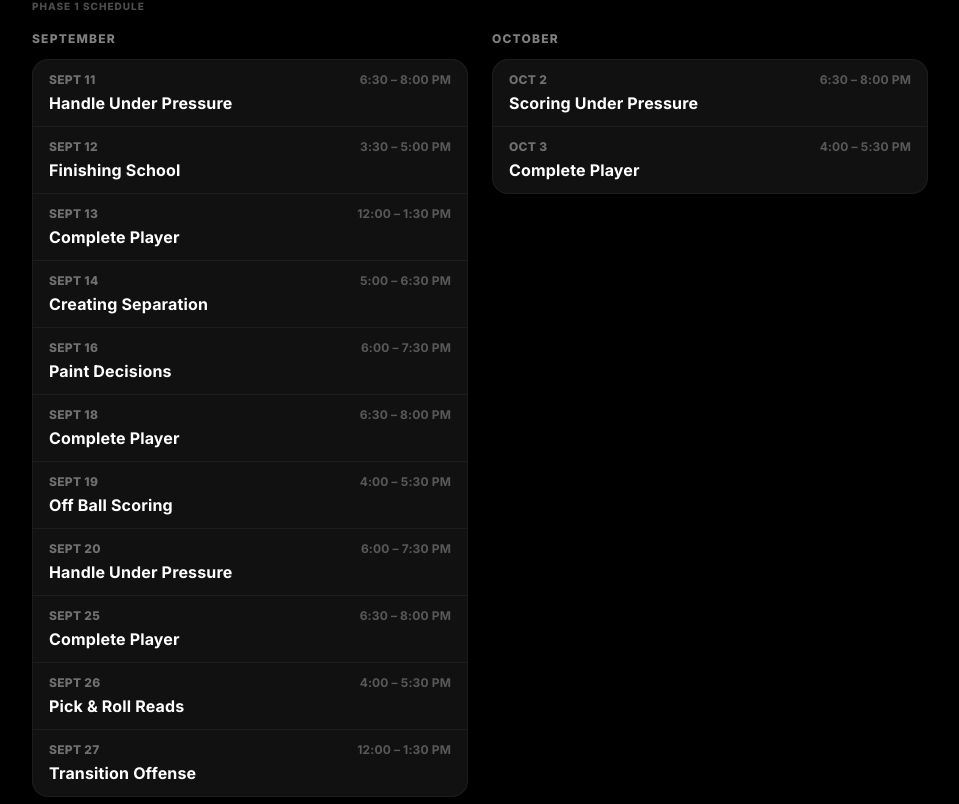
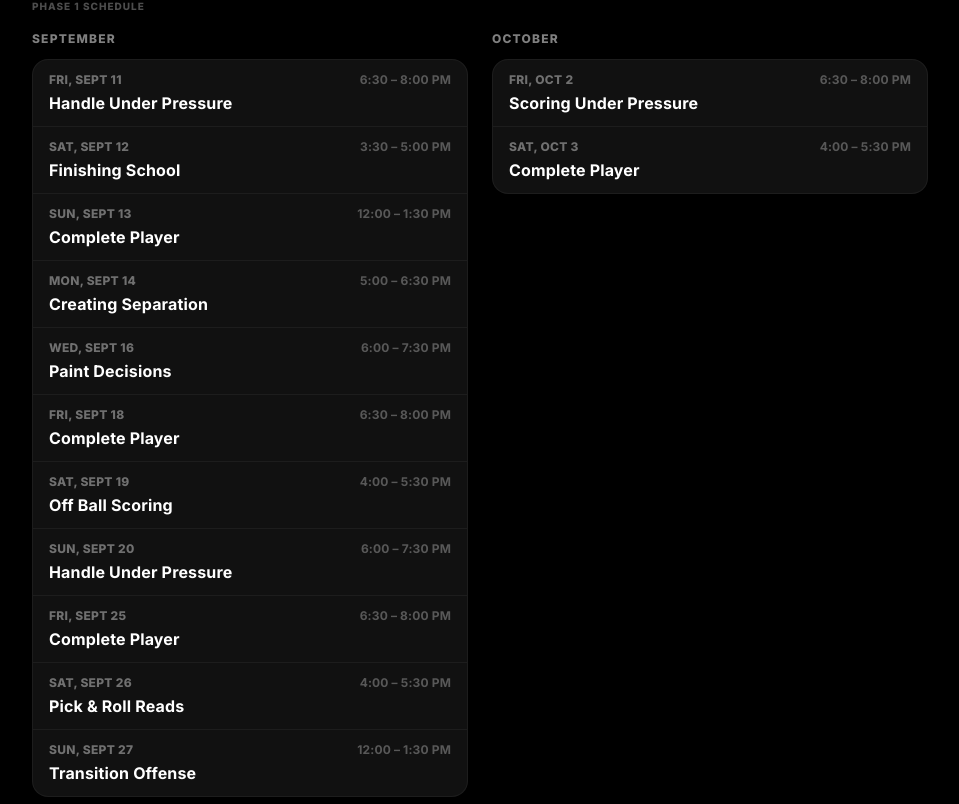
Before and after one commit to vantivemedia/LTS, a Next.js app: page /fall-programming in a window 1280 px wide. Shown: the part 756-1560 px from the top of the page, without its empty margins (160-1119 px from the left). Built offline with nearby package versions, Linux system fonts and the light colour scheme; no server answers.

Commit message:
Add day of week to each date on the Fall Academy schedule

```diff
--- a/app/fall-programming/page.tsx
+++ b/app/fall-programming/page.tsx
@@ -7,21 +7,21 @@ import { trackEvent } from "@/lib/analytics";
 
 const SCHEDULE = {
   September: [
-    { date: "Sept 11", time: "6:30 – 8:00 PM", focus: "Handle Under Pressure" },
-    { date: "Sept 12", time: "3:30 – 5:00 PM", focus: "Finishing School" },
-    { date: "Sept 13", time: "12:00 – 1:30 PM", focus: "Complete Player" },
-    { date: "Sept 14", time: "5:00 – 6:30 PM", focus: "Creating Separation" },
-    { date: "Sept 16", time: "6:00 – 7:30 PM", focus: "Paint Decisions" },
-    { date: "Sept 18", time: "6:30 – 8:00 PM", focus: "Complete Player" },
-    { date: "Sept 19", time: "4:00 – 5:30 PM", focus: "Off Ball Scoring" },
-    { date: "Sept 20", time: "6:00 – 7:30 PM", focus: "Handle Under Pressure" },
-    { date: "Sept 25", time: "6:30 – 8:00 PM", focus: "Complete Player" },
-    { date: "Sept 26", time: "4:00 – 5:30 PM", focus: "Pick & Roll Reads" },
-    { date: "Sept 27", time: "12:00 – 1:30 PM", focus: "Transition Offense" },
+    { date: "Sept 11", day: "Fri", time: "6:30 – 8:00 PM", focus: "Handle Under Pressure" },
+    { date: "Sept 12", day: "Sat", time: "3:30 – 5:00 PM", focus: "Finishing School" },
+    { date: "Sept 13", day: "Sun", time: "12:00 – 1:30 PM", focus: "Complete Player" },
+    { date: "Sept 14", day: "Mon", time: "5:00 – 6:30 PM", focus: "Creating Separation" },
+    { date: "Sept 16", day: "Wed", time: "6:00 – 7:30 PM", focus: "Paint Decisions" },
+    { date: "Sept 18", day: "Fri", time: "6:30 – 8:00 PM", focus: "Complete Player" },
+    { date: "Sept 19", day: "Sat", time: "4:00 – 5:30 PM", focus: "Off Ball Scoring" },
+    { date: "Sept 20", day: "Sun", time: "6:00 – 7:30 PM", focus: "Handle Under Pressure" },
+    { date: "Sept 25", day: "Fri", time: "6:30 – 8:00 PM", focus: "Complete Player" },
+    { date: "Sept 26", day: "Sat", time: "4:00 – 5:30 PM", focus: "Pick & Roll Reads" },
+    { date: "Sept 27", day: "Sun", time: "12:00 – 1:30 PM", focus: "Transition Offense" },
   ],
   October: [
-    { date: "Oct 2", time: "6:30 – 8:00 PM", focus: "Scoring Under Pressure" },
-    { date: "Oct 3", time: "4:00 – 5:30 PM", focus: "Complete Player" },
+    { date: "Oct 2", day: "Fri", time: "6:30 – 8:00 PM", focus: "Scoring Under Pressure" },
+    { date: "Oct 3", day: "Sat", time: "4:00 – 5:30 PM", focus: "Complete Player" },
   ],
 };
 
@@ -146,7 +146,7 @@ export default function FallProgrammingPage() {
                   {sessions.map((s) => (
                     <div key={s.date} className="px-4 py-3">
                       <div className="flex items-center justify-between mb-1">
-                        <span className="text-white/40 text-xs font-black uppercase tracking-wide">{s.date}</span>
+                        <span className="text-white/40 text-xs font-black uppercase tracking-wide">{s.day}, {s.date}</span>
                         <span className="text-white/30 text-xs font-bold">{s.time}</span>
                       </div>
                       <p className="text-white font-bold text-base leading-snug">{s.focus}</p>
```
